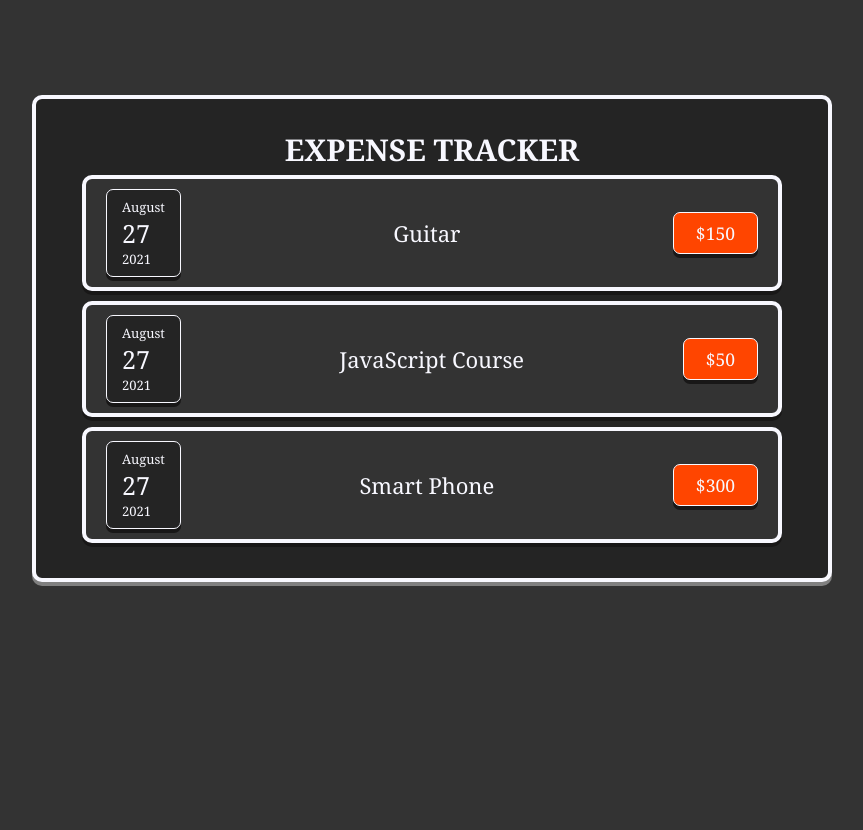
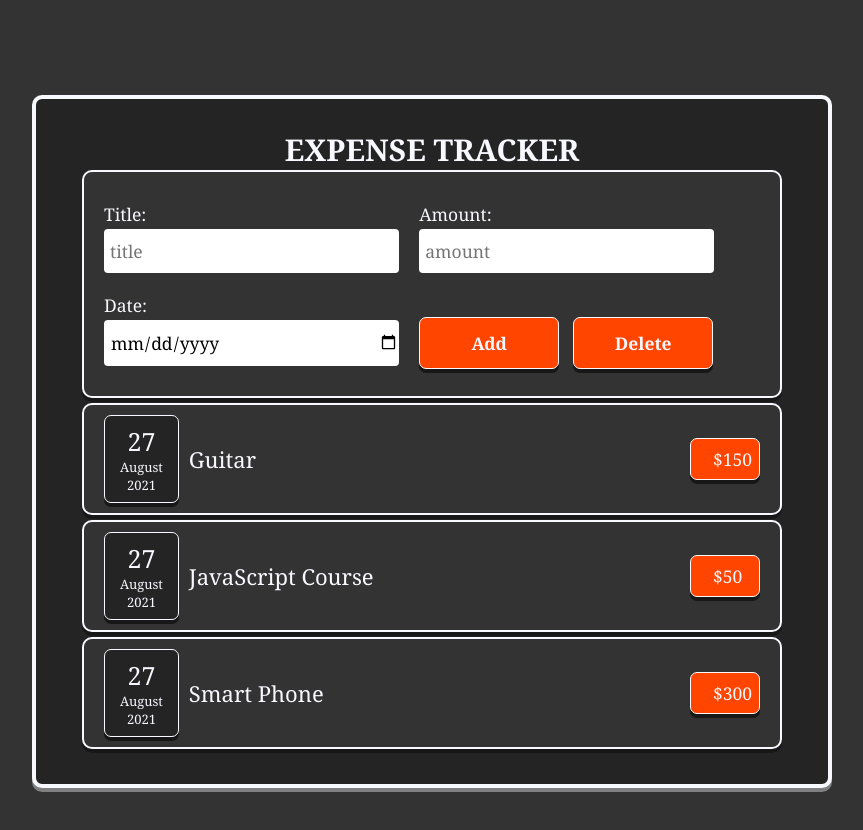
Before and after one commit to moody2times/expense_tracker, a React (Create React App) app: page / in a window 1280 px wide. Shown: the top 830 px of the page, without its empty margins (208-1071 px from the left). Before the commit the page ends 800 px from the top, so only its background shows below. Built offline with nearby package versions, Linux system fonts and the light colour scheme.

Commit message:
:tada: Update the code

```diff
--- a/src/App.css
+++ b/src/App.css
@@ -18,3 +18,7 @@
 	text-align: center;
 	text-transform: uppercase;
 }
+
+.list {
+	list-style-type: none;
+}
--- a/src/App.js
+++ b/src/App.js
@@ -1,10 +1,13 @@
 import "./App.css";
 import ExpenseItem from "./components/ExpenseItem";
+import Form from "./components/Form";
 
 const App = () => {
 	return (
 		<div className="App">
 			<h1 className="heading">Expense tracker</h1>
+			<Form />
+			<ul className="list">
 				<ExpenseItem date="85-26-12" description="Guitar" amount="150" />
 				<ExpenseItem
 					date="17/06/95"
@@ -16,6 +19,7 @@ const App = () => {
 					description="Smart Phone"
 					amount="300"
 				/>
+			</ul>
 		</div>
 	);
 };
--- a/src/components/Expense.css
+++ b/src/components/Expense.css
@@ -1,10 +1,9 @@
 .list__container {
 	background-color: #333;
-	border: 0.4rem solid #f8f8ff;
+	border: 0.25rem solid #f8f8ff;
 	border-radius: 1rem;
 	box-shadow: 0 0.4rem 0 #181717;
 	color: #f8f8ff;
-	list-style-type: none;
 	margin: 0.5rem 0;
 	padding: 1rem 2rem;
 	width: 70rem;
@@ -12,7 +11,6 @@
 	display: flex;
 	flex-flow: row nowrap;
 	align-items: center;
-	justify-content: space-between;
 }
 
 .list__date {
@@ -24,6 +22,7 @@
 
 	display: flex;
 	flex-flow: column nowrap;
+	align-items: center;
 }
 
 .list__date--month,
@@ -41,10 +40,13 @@
 	border-radius: 0.7rem;
 	box-shadow: 0 0.4rem 0 #181717;
 	padding: 0.8rem 2.2rem;
+	width: 7rem;
 }
 
 .list__description {
 	font-size: 2.2rem;
+	flex: 1 0 0;
+	padding: 0 1rem;
 }
 
 /* .btn {
--- a/src/components/ExpenseItem.js
+++ b/src/components/ExpenseItem.js
@@ -15,18 +15,15 @@ const ExpenseItem = (props) => {
 	// };
 
 	return (
-		<ul className="list__container">
-			<li className="list__date">
+		<li className="list__container">
+			<div className="list__date">
+				<span className="list__date--date">{date}</span>
 				<span className="list__date--month">{month}</span>
-				<span className="list__date--date">{date}</span>
 				<span className="list__date--year">{year}</span>
-			</li>
-			<li className="list__description">{props.description}</li>
-			<li className="list__amount">${props.amount}</li>
-			{/* <button className="btn" onClick={handleClick}>
-				Add Expense
-			</button> */}
-		</ul>
+			</div>
+			<div className="list__description">{props.description}</div>
+			<div className="list__amount">${props.amount}</div>
+		</li>
 	);
 };
 
--- /dev/null
+++ b/src/components/Form.css
@@ -0,0 +1,53 @@
+form {
+	background-color: #333;
+	border: 0.25rem solid #f8f8ff;
+	border-radius: 1rem;
+	box-shadow: 0 0.4rem 0 #181717;
+	color: #f8f8ff;
+	padding: 2rem;
+	width: 70rem;
+}
+
+.form__controls {
+	display: inline-block;
+	margin-right: 2rem;
+	padding: 1rem 0;
+	width: 45%;
+}
+
+.form__label {
+	display: block;
+	margin-bottom: 0.3rem;
+}
+
+.form__input {
+	border: none;
+	border-radius: 0.4rem;
+	font-family: inherit;
+	font-size: inherit;
+	padding: 1rem 0 1rem 0.6rem;
+	width: 100%;
+}
+
+.form__input:focus {
+	background-color: #b8b8b8;
+	outline: none;
+}
+
+.btn {
+	background-color: #ff4500;
+	border: 0.15rem solid #f8f8ff;
+	border-radius: 0.7rem;
+	box-shadow: 0 0.4rem 0 #181717;
+	color: #f8f8ff;
+	display: inline-block;
+	font-family: inherit;
+	font-size: inherit;
+	font-weight: bold;
+	padding: 1.3rem 2.2rem;
+	width: 14rem;
+}
+
+.btn:not(:last-of-type) {
+	margin-right: 1.4rem;
+}
--- /dev/null
+++ b/src/components/Form.js
@@ -0,0 +1,77 @@
+import { useState } from "react";
+import "./Form.css";
+
+const Form = () => {
+	const [title, setTitle] = useState("");
+	const [amount, setAmount] = useState("");
+	const [date, setDate] = useState("");
+
+	const handleTitleChange = (event) => {
+		event.preventDefault();
+	};
+
+	const handleAmountChange = (event) => {
+		event.preventDefault();
+	};
+
+	const handleDateChange = (event) => {
+		event.preventDefault();
+	};
+
+	const handleSubmit = (event) => {
+		event.preventDefault();
+	};
+
+	return (
+		<form onSubmit={handleSubmit}>
+			<div className="form__controls">
+				<label htmlFor="#title" className="form__label">
+					Title:
+				</label>
+				<input
+					type="text"
+					className="form__input"
+					id="title"
+					placeholder="title"
+					onChange={handleTitleChange}
+					value={title}
+				/>
+			</div>
+			<div className="form__controls">
+				<label htmlFor="#amount" className="form__label">
+					Amount:
+				</label>
+				<input
+					type="number"
+					min="1"
+					step="0.01"
+					className="form__input"
+					id="amount"
+					placeholder="amount"
+					onChange={handleAmountChange}
+					value={amount}
+				/>
+			</div>
+			<div className="form__controls">
+				<label htmlFor="#date" className="form__label">
+					Date:
+				</label>
+				<input
+					type="date"
+					className="form__input"
+					id="date"
+					onChange={handleDateChange}
+					value={date}
+				/>
+			</div>
+			<button className="btn" type="submit">
+				Add
+			</button>
+			<button className="btn" type="submit">
+				Delete
+			</button>
+		</form>
+	);
+};
+
+export default Form;
```
Lines whose indentation alone changed are shown as unchanged.
